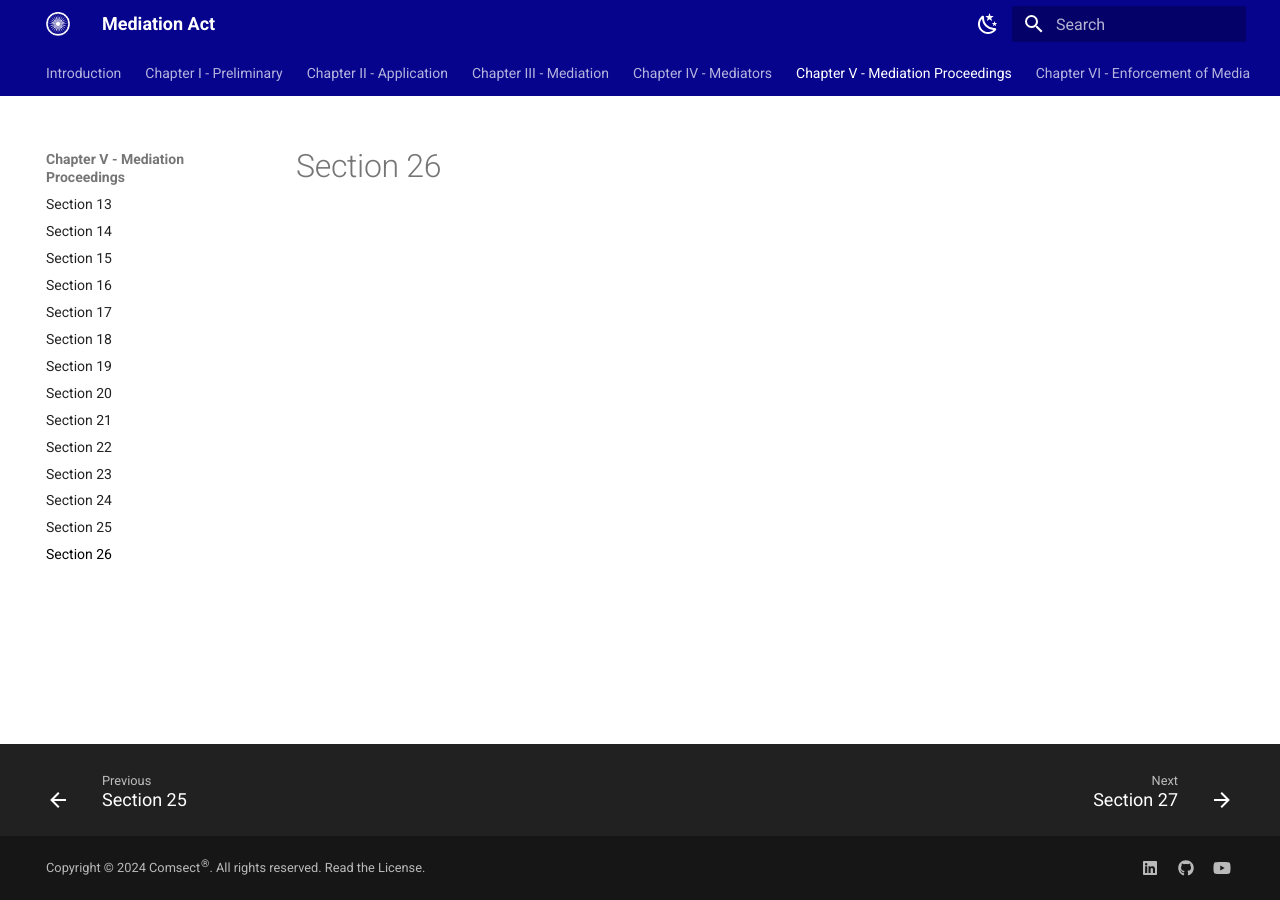
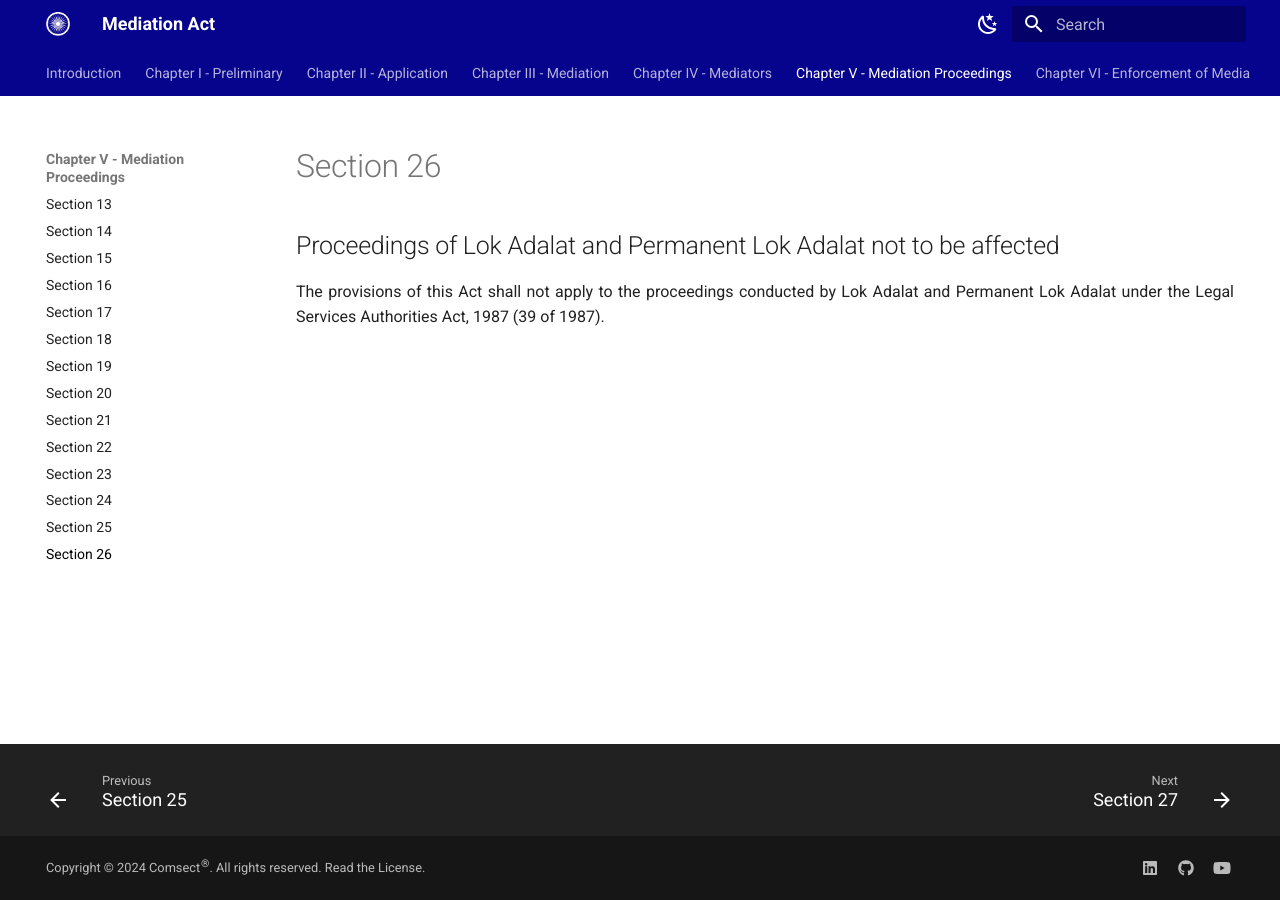
Before and after one commit to comsect/mediation-act, an MkDocs documentation site: the page built from docs/en/26.md, in a window 1280 px wide. Built offline with MkDocs 1.6.1 and Material for MkDocs 9.7.7, drawn with Linux system fonts in a browser that asks for light colours.

Commit message:
add section-twenty-six

```diff
--- a/docs/en/26.md
+++ b/docs/en/26.md
@@ -3,3 +3,7 @@ hide:
     - toc
 description: Proceedings of Lok Adalat and Permanent Lok Adalat not to be affected
 ---
+
+## Proceedings of Lok Adalat and Permanent Lok Adalat not to be affected
+
+The provisions of this Act shall not apply to the proceedings conducted by Lok Adalat and Permanent Lok Adalat under the Legal Services Authorities Act, 1987 (39 of 1987).
```
